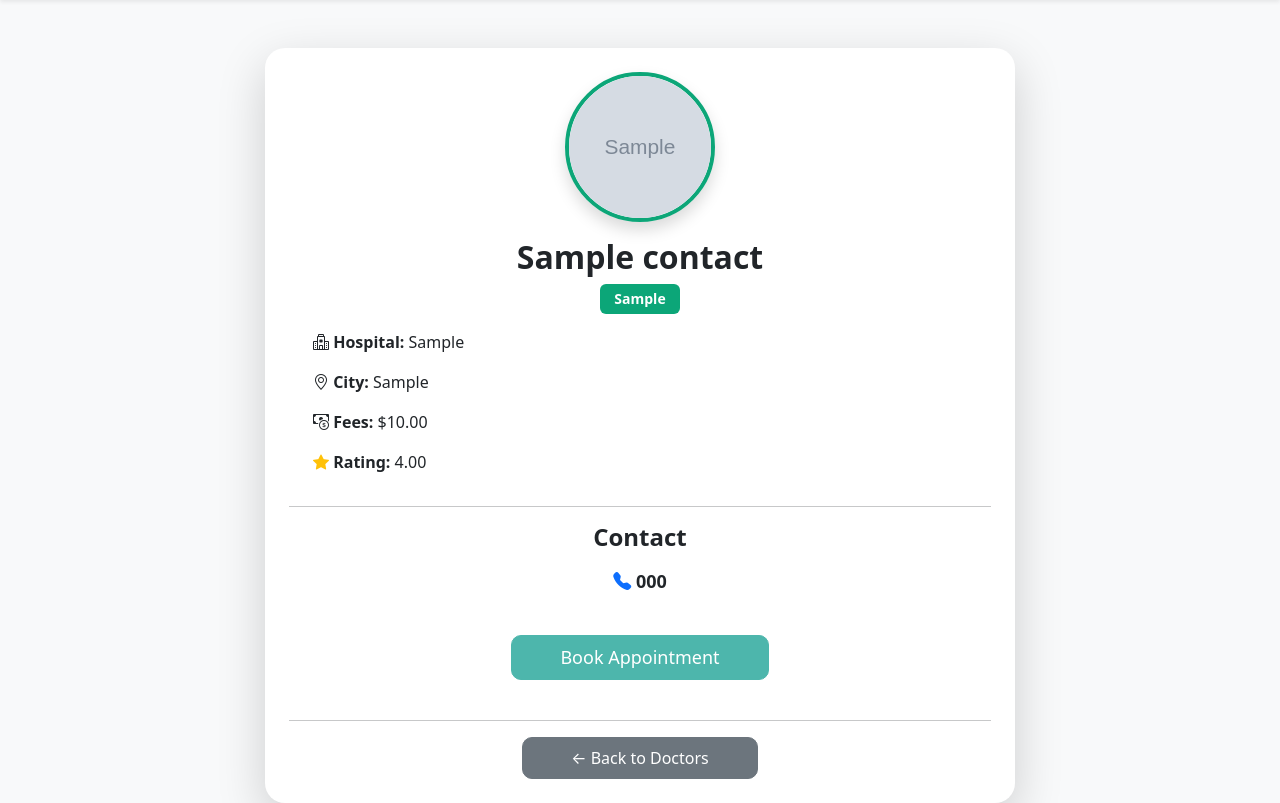
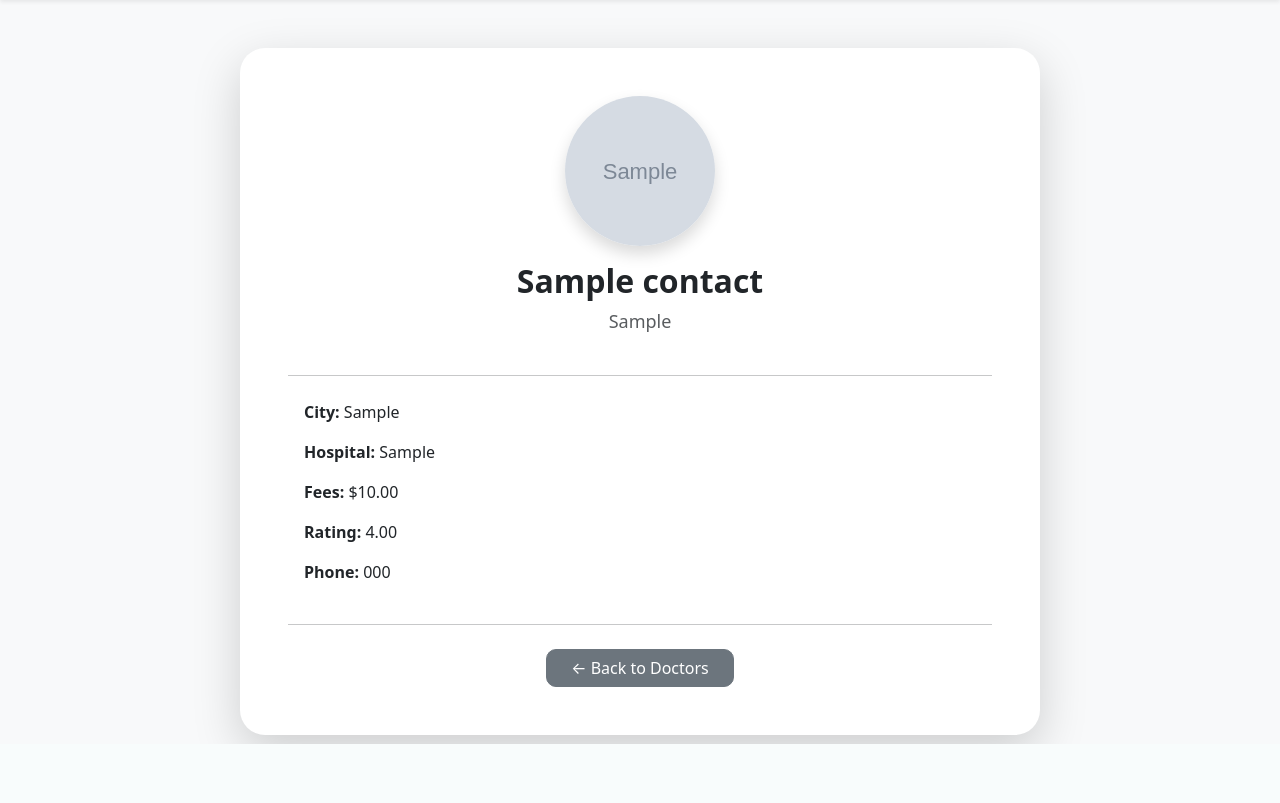
Before and after one commit to rae82aub/439final, a Django app: page /doctor/1/ in a window 1280 px wide. Shown: the part 56-859 px from the top of the page. After the commit the page ends 800 px from the top, so only its background shows below. Run offline with Django 4.2, Linux system fonts and the light colour scheme; tables that the repository leaves empty hold one stand-in row (values such as "Sample post"); grey boxes marked "Sample" are stand-in pictures.

Commit message:
changed the ui and added csv

```diff
--- a/contacts/models.py
+++ b/contacts/models.py
@@ -1,7 +1,18 @@
 from django.db import models
+import os, random
+from django.conf import settings
+from django.core.files import File
+
+
+GENDER_CHOICES = (
+    ("Male", "Male"),
+    ("Female", "Female"),
+)
+
 
 class Contact(models.Model):
     name = models.CharField(max_length=200)
+    gender = models.CharField(max_length=10, choices=GENDER_CHOICES, default="Male")
     speciality = models.CharField(max_length=200)
     city = models.CharField(max_length=200)
     hospital = models.CharField(max_length=200)
@@ -13,6 +24,37 @@ class Contact(models.Model):
 
     def __str__(self):
         return self.name
+
+    def save(self, *args, **kwargs):
+        # Assign random photo only when creating AND if no photo uploaded
+        if not self.pk and not self.profile_photo:
+
+            # Pick gender-specific folder
+            if self.gender == "Female":
+                img_folder = os.path.join(settings.BASE_DIR, "static", "random_doctors", "female")
+            else:
+                img_folder = os.path.join(settings.BASE_DIR, "static", "random_doctors", "male")
+
+            # All images in folder
+            all_images = os.listdir(img_folder)
+
+            # Already used photos (file names only)
+            used = Contact.objects.exclude(profile_photo="").values_list("profile_photo", flat=True)
+            used_names = [os.path.basename(u) for u in used]
+
+            # Filter only unused images
+            available = [img for img in all_images if img not in used_names]
+
+            # Assign a random unused photo
+            if available:
+                img_name = random.choice(available)
+                img_path = os.path.join(img_folder, img_name)
+
+                with open(img_path, "rb") as f:
+                    self.profile_photo.save(img_name, File(f), save=False)
+
+        super().save(*args, **kwargs)
+
 
 
 class Pharmacy(models.Model):
--- a/templates/contacts/contact_detail.html
+++ b/templates/contacts/contact_detail.html
@@ -1,89 +1,78 @@
-{% extends 'base.html' %}
+{% extends "base.html" %}
 {% load static %}
 
 {% block content %}
 <div class="container mt-5">
 
-    <div class="card shadow-lg border-0 p-4"
-         style="border-radius: 20px; max-width: 750px; margin: auto;">
+    <div class="card shadow-lg border-0 p-5"
+         style="border-radius: 25px; max-width: 800px; margin:auto;">
 
+        <!-- Profile Photo -->
         <div class="text-center">
             {% if doctor.profile_photo %}
                 <img src="{{ doctor.profile_photo.url }}"
                      class="rounded-circle shadow"
-                     style="width:150px; height:150px; object-fit:cover; border:4px solid #0ca678;">
+                     style="width:150px; height:150px; object-fit:cover;">
             {% else %}
                 <img src="{% static 'defaults/default_doctor.jpg' %}"
                      class="rounded-circle shadow"
-                     style="width:150px; height:150px; object-fit:cover; border:4px solid #0ca678;">
+                     style="width:150px; height:150px; object-fit:cover;">
             {% endif %}
         </div>
 
+        <!-- Name + Specialty -->
         <h2 class="text-center mt-3 fw-bold">{{ doctor.name }}</h2>
+        <p class="text-center text-muted" style="font-size:18px;">
+            {{ doctor.speciality }}
+        </p>
 
-        <div class="text-center mb-3">
-            <span class="badge"
-                  style="background-color:#0ca678; font-size:14px; padding:8px 14px;">
-                {{ doctor.speciality }}
-            </span>
-        </div>
+        <hr class="my-4">
 
-        <div class="px-4">
+        <!-- ALL Doctor Info -->
+        <div class="px-3">
 
-            <p>
-                <i class="bi bi-hospital"></i>
-                <strong>Hospital:</strong> {{ doctor.hospital }}
-            </p>
+            <p><strong>City:</strong> {{ doctor.city }}</p>
+            <p><strong>Hospital:</strong> {{ doctor.hospital }}</p>
 
-            <p>
-                <i class="bi bi-geo-alt"></i>
-                <strong>City:</strong> {{ doctor.city }}
-            </p>
+            {% if doctor.fees %}
+            <p><strong>Fees:</strong> ${{ doctor.fees }}</p>
+            {% endif %}
 
-            <p>
-                <i class="bi bi-cash-coin"></i>
-                <strong>Fees:</strong> ${{ doctor.fees }}
-            </p>
+            {% if doctor.rating %}
+            <p><strong>Rating:</strong> {{ doctor.rating }}</p>
+            {% endif %}
 
-            <p>
-                <i class="bi bi-star-fill text-warning"></i>
-                <strong>Rating:</strong> {{ doctor.rating }}
-            </p>
-        </div>
+            {% if doctor.phone %}
+            <p><strong>Phone:</strong> {{ doctor.phone }}</p>
+            {% endif %}
 
-        <hr>
-
-        <h4 class="text-center fw-bold mb-3">Contact</h4>
-
-        <div class="text-center mb-4">
-            {% if doctor.phone %}
-            <p style="font-size:18px;">
-                <i class="bi bi-telephone-fill text-primary"></i>
-                <strong>{{ doctor.phone }}</strong>
-            </p>
-            {% else %}
-            <p class="text-muted">Phone number not available</p>
+            {% if doctor.description %}
+            <p><strong>Biography:</strong> {{ doctor.description }}</p>
             {% endif %}
         </div>
 
-        <div class="text-center mb-4">
-            <a href="#"
-               class="btn btn-success px-5 py-2"
-               style="border-radius: 10px; font-size:18px;">
-               Book Appointment
-            </a>
+        <hr class="my-4">
+
+        <!-- Edit / Delete (Only Admin) -->
+        {% if user.is_superuser %}
+        <div class="d-flex justify-content-center gap-3 mb-4">
+            <a href="{% url 'contact_update' doctor.id %}"
+               class="btn btn-warning px-4">Edit</a>
+
+            <a href="{% url 'contact_delete' doctor.id %}"
+               class="btn btn-danger px-4">Delete</a>
         </div>
-
-        <hr>
+        {% endif %}
 
         <div class="text-center">
             <a href="{% url 'contact_list' %}"
-               class="btn btn-secondary px-5 py-2"
+               class="btn btn-secondary px-4"
                style="border-radius: 10px;">
                ← Back to Doctors
             </a>
         </div>
 
     </div>
+
 </div>
 {% endblock %}
```
Also changed, not shown: contacts/admin.py (+5 -4 lines), contacts/forms.py (+6 -2 lines), templates/contacts/contact_list.html (+20 -37 lines), contacts/migrations/0010_appointment.py (added), contacts/migrations/0011_contact_gender_delete_appointment.py (added), contacts/migrations/0012_auto_20251116_1838.py (added).
